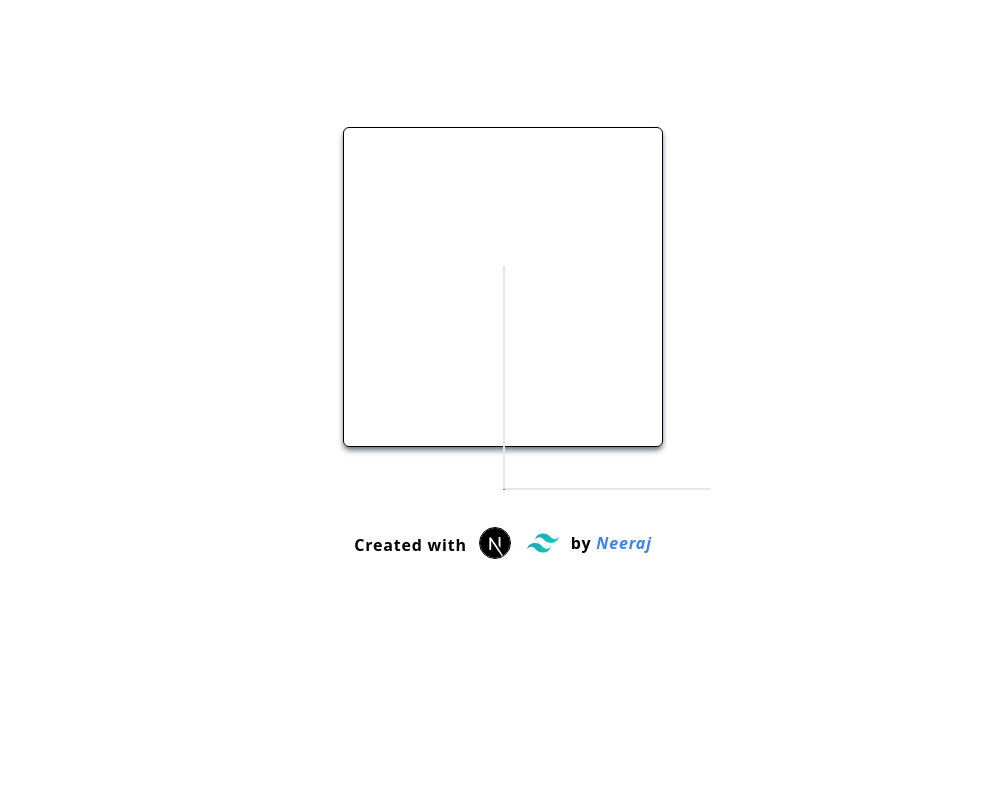
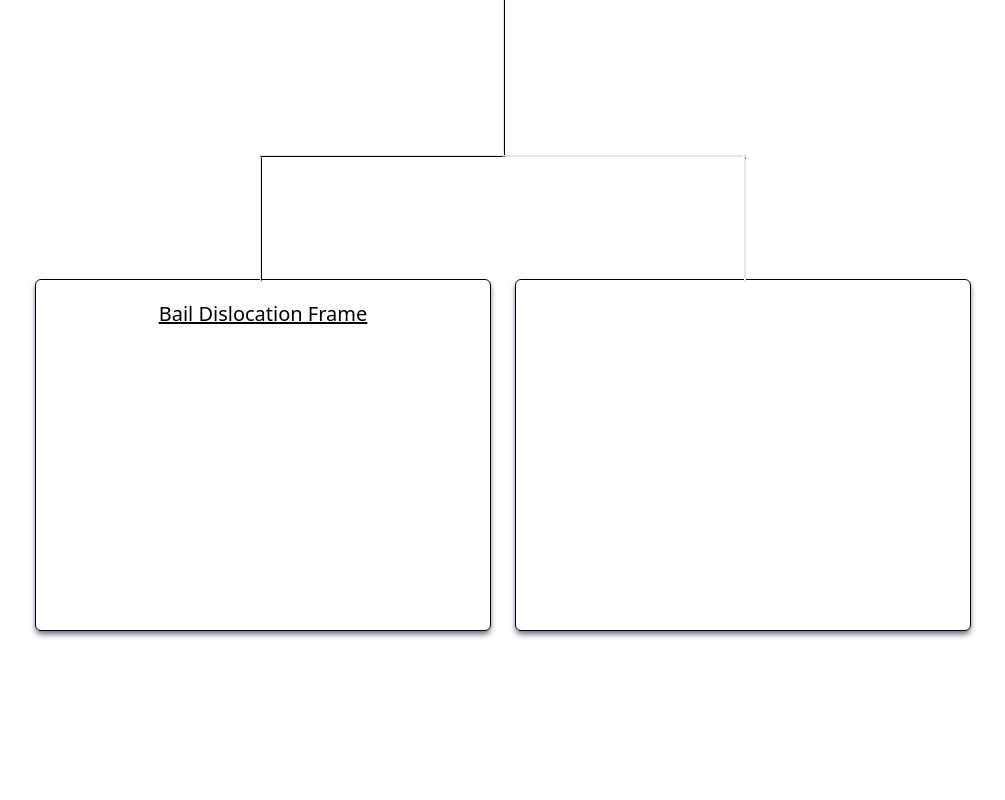
Before and after one commit to NeerajChinna123/SafeMail, a Next.js app: page / in a window 1280 px wide. Shown: the part 2720-3520 px from the top of the page, without its empty margins (137-1142 px from the left). Before the commit the page ends 3327 px from the top, so only its background shows below. Built offline with nearby package versions, Linux system fonts and the light colour scheme.

Commit message:
minor ui fixes

```diff
--- a/src/containers/RunoutPrediction.tsx
+++ b/src/containers/RunoutPrediction.tsx
@@ -1,4 +1,4 @@
-import { useState, useEffect } from "react";
+import { useState, useEffect, useRef } from "react";
 import React from "react";
 import VideoUpload from "../components/VideoUpload";
 import VideoUpload2 from "../components/VideoUpload2";
@@ -22,6 +22,32 @@ const animationTransition = {
 };
 
 function RunoutPrediction() {
+
+
+  function useIsVisible(ref: any) {
+    const [isIntersecting, setIntersecting] = useState(false);
+
+    useEffect(() => {
+      const observer = new IntersectionObserver(([entry]) =>
+        setIntersecting(entry.isIntersecting)
+      );
+
+      observer.observe(ref.current);
+      return () => {
+        observer.disconnect();
+      };
+    }, [ref]);
+
+    return isIntersecting;
+  }
+
+
+  const otdRef = useRef(null);
+
+  const isVisibleAnalyze = useIsVisible(otdRef);
+
+
+
   const [video1, setVideo1] = useState("");
 
   const [video2, setVideo2] = useState("");
@@ -35,8 +61,14 @@ function RunoutPrediction() {
   const [roboFlowApiCall, setRoboFlowApiCall] = useState([]);
 
 
+  const [displayText, setDisplayText] = useState('Extracting Frames: Please wait, preparing video for analysis.')
+
+
   console.log('image frames  : ', images2);
   console.log("video1 length", video1.length > 0);
+
+
+  console.log('is visible analyze : ', isVisibleAnalyze)
 
   const [analyzeHeight, setAnalyzeHeight] = useState("0");
   const [analyzeWidth, setAnalyzeWidth] = useState("0");
@@ -50,6 +82,18 @@ function RunoutPrediction() {
   const [decisionDone, setDecisionDone] = useState(false);
   const [frameDetect, setFrameDetected] = useState(false);
   const [frameDetect2, setFrameDetected2] = useState(false);
+
+
+  const [analyzeHeight4, setAnalyzeHeight4] = useState("0");
+  const [analyzeHeight5, setAnalyzeHeight5] = useState("0");
+  const [analyzeHeight6, setAnalyzeHeight6] = useState("0");
+  const [analyzeWidth5, setAnalyzeWidth5] = useState("0");
+  const [analyzeWidth4, setAnalyzeWidth4] = useState("0");
+
+  const [firstElement, setFirstElement] = useState({});
+
+  const [displayImage, setDisplayImage] = useState(false);
+
 
   if (video1.length > 0) {
     setTimeout(() => {
@@ -123,6 +167,10 @@ function RunoutPrediction() {
     // };
 
 
+    setTimeout(() => {
+      setDisplayText('Analyzing Frames: Detecting bail dislocation...');
+    }, 10000);
+
     let tempArray: any[] = [];
 
     for (const image in images2) {
@@ -180,16 +228,21 @@ function RunoutPrediction() {
 
       //@ts-ignore
       setRoboFlowApiCall(tempArray);
+
+      console.log('identifying the temporary array : ', tempArray);
+
+      console.log('identify the first element : ', tempArray.find(item => item?.apiCallresponse?.predictions[0]?.class_id === 0));
+      const firstClassZeroElement = tempArray.find(item => item?.apiCallresponse?.predictions[0]?.class_id === 0);
+      //@ts-ignore
+      setFirstElement(firstClassZeroElement);
       setFrameDetected(true);
       setAnalyzeHeight3(190);
       setClicked(false);
       setTimeout(() => {
-
         setFrameDetected2(true)
       }, 1000);
+
     }, 3000);
-
-
 
     console.log('api-respone-roboflow-api-calls', tempArray);
   };
@@ -227,8 +280,34 @@ function RunoutPrediction() {
   //   }, 1000);
   // }
 
+  useEffect(() => {
+
+    if (isVisibleAnalyze) {
+      setTimeout(() => {
+        setAnalyzeHeight4("24%");
+      }, 1000);
+      setTimeout(() => {
+        setAnalyzeWidth4("26%");
+      }, 2000);
+      setTimeout(() => {
+        setAnalyzeHeight5("13.4%");
+      }, 3000);
+      setTimeout(() => {
+        setDisplayImage(true);
+      }, 4000);
+
+      setTimeout(() => {
+        setAnalyzeWidth5("25.8%");
+      }, 8000);
+
+      setTimeout(() => {
+        setAnalyzeHeight6("13.4%");
+      }, 9000);
+    }
+  }, [isVisibleAnalyze]);
 
 
+  console.log('first element : ', firstElement)
 
 
   return (
@@ -274,12 +353,12 @@ function RunoutPrediction() {
           ></div>
 
           {/* <div className=" absolute right-[50%] bottom-[-60%] bottom-0 border border-b-gray w-[13rem] "></div> */}
-          {/* <div
+          {/*<div
             style={{
               width: analyzeWidth2,
             }}
             className={`absolute right-[50%]  bottom-[-60%] bottom-0 transition-all ease-out duration-1000 border border-b-black`}
-          ></div> */}
+          ></div>  */}
         </div>
       </div>
       <div className="flex flex-row justify-center mt-[12rem]">
@@ -299,18 +378,18 @@ function RunoutPrediction() {
             } `}
         >
           {clicked ? (
-            <p className="animate-pulse hover:cursor-not-allowed w-[10rem] text-center h-[4rem] text-black pt-4">
-              Analyzing Frames
+            <p className="animate-pulse hover:cursor-not-allowed w-[10rem] text-center h-[4rem] text-black pt-0">
+              {displayText}
             </p>
           ) : (
 
             (frameDetect ? <p
               className={`${border1
-                ? "text-black opacity-[100%] w-[10rem] h-[4rem] pt-2 text-center pt-4 "
-                : " text-black opacity-[50%] w-[10rem] h-[4rem] pt-2 text-center pt-4 "
+                ? "text-black opacity-[100%] w-[10rem] h-[4rem] pt-2 text-center pt-2 "
+                : " text-black opacity-[50%] w-[10rem] h-[4rem] pt-2 text-center pt-2 "
                 }`}
             >
-              Frames Analyzed!
+              Frames Analyzed! : Analysis complete.
             </p> : <p
               className={`${border1
                 ? "text-black opacity-[100%] w-[10rem] h-[4rem] pt-2 text-center pt-4 "
@@ -343,8 +422,8 @@ function RunoutPrediction() {
               Analyzed Frames
             </p>
             {frameDetect2 &&
-              <motion.div  variants={animationVariants}
-              transition={animationTransition} className="grid grid-cols-3 gap-5 space-x-2 justify-center px-6">
+              <motion.div variants={animationVariants}
+                transition={animationTransition} className="grid grid-cols-3 gap-5 space-x-2 justify-center px-6">
 
                 {roboFlowApiCall.length > 0 && roboFlowApiCall?.map((roboFlow: any) => (
                   <div className="mb-4">
@@ -357,50 +436,78 @@ function RunoutPrediction() {
             }
             {/* <VideoUpload setImages1={setImages} setVideo1Prop={setVideo1} width={700} height={500} /> */}
           </div>
-          <div className="absolute left-[50%] bottom-[-60%] bottom-0 border border-l-gray h-[14rem]"></div>
+          <div className="absolute left-[50%] bottom-[-24%] border border-l-gray h-[14rem]"></div>
           <div
             style={{
-              height: analyzeHeight,
+              height: analyzeHeight4,
             }}
             className={`absolute left-[50%] top-[100%] transition-all ease-out duration-1000 rotate-180 border border-l-black`}
           ></div>
 
-          <div className=" absolute left-[50%] bottom-[-60%] bottom-0 border border-b-gray w-[13rem] "></div>
+
+          <div className="absolute left-[24%] bottom-[-37.5%] border border-l-gray h-[8rem]"></div>
           <div
             style={{
-              width: analyzeWidth,
+              height: analyzeHeight5,
             }}
-            className={`absolute left-[50%]  bottom-[-60%] bottom-0 transition-all ease-out duration-1000 border border-b-black`}
+            className={`absolute left-[24%] top-[124%] transition-all ease-out duration-1000 rotate-180 border border-l-black`}
           ></div>
+
+          <div className="absolute right-[24%] bottom-[-37.5%] border border-l-gray h-[8rem]"></div>
+          <div
+            style={{
+              height: analyzeHeight6,
+            }}
+            className={`absolute right-[24%] top-[124%] transition-all ease-out duration-1000 rotate-180 border border-l-black`}
+          ></div>
+
+          <div className=" absolute left-[50%] bottom-[-24%] border border-b-gray w-[15rem] "></div>
+          <div
+            style={{
+              width: analyzeWidth5,
+            }}
+            className={`absolute left-[50%]  bottom-[-24%] bottom-0 transition-all ease-out duration-1000 border border-b-black`}
+          ></div>
+
+          {/*
+          <div className=" absolute left-[28%]  bottom-[-24%] border border-b-gray w-[15rem] "></div>
+          <div
+            style={{
+              width: analyzeWidth4,
+            }}
+            className={`absolute left-[28%]  bottom-[-24%] bottom-0 rotate-180 transition-all ease-out duration-1000 border border-b-black`}
+          ></div> */}
+
+          <div className=" absolute right-[50%] bottom-[-24%]  border border-b-gray w-[15.2rem] "></div>
+          <div
+            style={{
+              width: analyzeWidth4,
+            }}
+            className={`absolute right-[50%]  bottom-[-24%] bottom-0 transition-all ease-out duration-1000 border border-b-black`}
+          ></div>
+
+        </div>
+      </div>
+      <div className="flex flex-row justify-between space-x-6">
+        <div className="p-3 border border-black shadow-md shadow-gray-500 rounded-md w-[30rem] h-[22rem] mt-[21.5rem]">
+
+          <p ref={otdRef} className="text-black text-center text-xl p-2 underline">
+            Bail Dislocation Frame
+          </p>
+          {/* @ts-ignore */}
+          {displayImage && <img className="pt-2" src={firstElement?.image} />}
+
+
         </div>
 
-        {/* <div className="w-[24rem] relative h-[24rem] video-upload right p-5 border border-black shadow-md shadow-gray-500 rounded-md">
-          <div>
-            <p className="text-black text-center text-xl underline">
-              Frame of Bails Dislocation
-            </p>
-            <VideoUpload2 setImages2={setImages2} setVideo2Prop={setVideo2} width={700} height={500} />
-          </div>
-          <div className="absolute left-[50%] bottom-[-50%] bottom-0 border border-l-gray h-[12rem]"></div>
-          <div
-            style={{
-              height: analyzeHeight2,
-            }}
-            className={`absolute left-[50%] top-[100%] transition-all ease-out duration-1000 rotate-180 border border-l-black`}
-          ></div>
-
-          <div className=" absolute right-[50%] bottom-[-60%] bottom-0 border border-b-gray w-[13rem] "></div>
-          <div
-            style={{
-              width: analyzeWidth2,
-            }}
-            className={`absolute right-[50%]  bottom-[-60%] bottom-0 transition-all ease-out duration-1000 border border-b-black`}
-          ></div>
-        </div> */}
+        <div className="p-3 border border-black shadow-md shadow-gray-500 rounded-md w-[30rem] h-[22rem] mt-[21.5rem]">
+          {/* @ts-ignore */}
+          {/* {displayImage && <img src={firstElement?.image} />} */}
+        </div>
       </div>
 
 
-      <div id="decisonMade" className="flex flex-row justify-center mt-[12rem]">
+      <div id="decisonMade" className="flex flex-row justify-center mt-[16rem]">
         <div className="p-5 border border-black shadow-md shadow-gray-500 rounded-md w-[20rem] h-[20rem]">
           <div>
             {decisionDone && (
```
